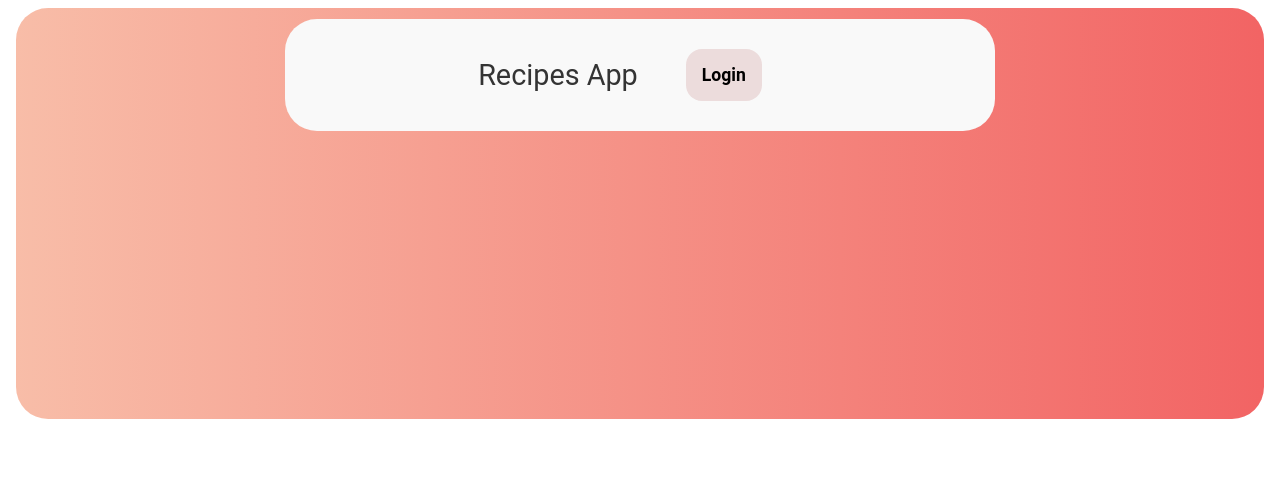
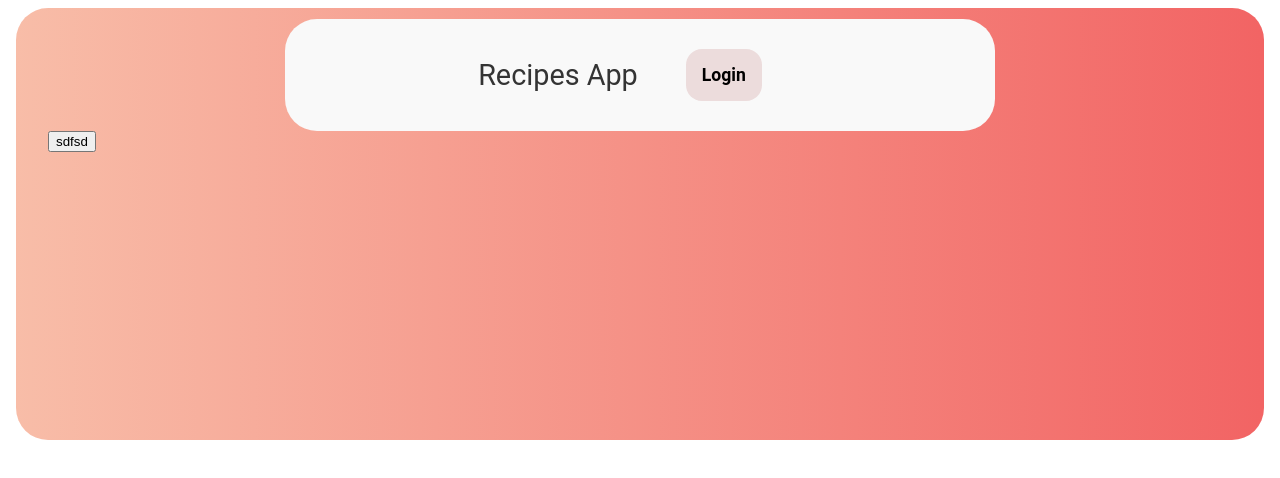
Before and after one commit to weronikabuczak/recipes-app, a React (Create React App) app: page /profile in a window 1280 px wide. Shown: the top 478 px of the page. Built offline with nearby package versions, Linux system fonts and the light colour scheme.

Commit message:
Add use of token

```diff
--- a/src/App.js
+++ b/src/App.js
@@ -4,6 +4,7 @@ import RecipesPage from "./router-pages/RecipesPage";
 import ShoppingListPage from "./router-pages/ShoppingListPage";
 import AuthenticationPage from "./router-pages/AuthenticationPage";
 import MainContainer from "./components/MainContainer/MainContainer";
+import ProfilePage from "./router-pages/ProfilePage";
 
 function App() {
     return (
@@ -21,6 +22,9 @@ function App() {
                 <Route path='/shopping'>
                     <ShoppingListPage/>
                 </Route>
+                <Route path='/profile'>
+                    <ProfilePage/>
+                </Route>
             </Switch>
         </MainContainer>
     );
--- a/src/components/Auth/AuthWindow.js
+++ b/src/components/Auth/AuthWindow.js
@@ -49,6 +49,7 @@ const AuthWindow = () => {
             setIsLoading(false);
             if (response.ok) {
                 return response.json();
+
             } else {
                 return response.json().then(data => {
                     if (data.error.message) {
@@ -60,6 +61,7 @@ const AuthWindow = () => {
             }
         }).then((data) => {
             authContext.login(data.idToken);
+            console.log(data.idToken);
             console.log(data)
         })
             .catch(error => setError(error.message));
--- a/src/components/Home/Home.js
+++ b/src/components/Home/Home.js
@@ -2,6 +2,7 @@ const Home = () => {
     return (
         <header>
             <h1>Welcome!</h1>
+
         </header>
     )
 }
--- a/src/components/MainContainer/NavigationBar.js
+++ b/src/components/MainContainer/NavigationBar.js
@@ -38,6 +38,10 @@ const NavigationBar = () => {
                             <Link to='/auth'>Login</Link>
                         </li>}
                     {isLoggedIn &&
+                        <li>
+                            <Link to='/profile'>Profile</Link>
+                        </li>}
+                    {isLoggedIn &&
                         <li onClick={logoutHandler}>
                             Logout
                         </li>}
--- /dev/null
+++ b/src/components/Profile/Profile.js
@@ -0,0 +1,26 @@
+import classes from './Profile.module.css';
+import authContext from "../../store/auth-context";
+import {useContext} from "react";
+
+const Profile = () => {
+    const auth = useContext(authContext);
+
+    const token = auth.token;
+    console.log("token" +   token);
+
+    const sendHandler = async () => {
+        const response = await fetch(`https://recipes-app-32684-default-rtdb.firebaseio.com/meals.json`);
+
+        if (!response.ok) {
+            throw new Error('Cannot load content.');
+        }
+        const responseData = await response.json();
+        console.log(responseData);
+
+    }
+    return (
+        <button onClick={sendHandler}>sdfsd</button>
+    )
+}
+
+export default Profile;
--- /dev/null
+++ b/src/router-pages/ProfilePage.js
@@ -0,0 +1,10 @@
+import Home from "../components/Home/Home";
+import Profile from "../components/Profile/Profile";
+
+const ProfilePage = () => {
+    return (
+        <Profile/>
+    )
+}
+
+export default ProfilePage;
```
Also changed, not shown: src/components/Profile/Profile.module.css (added).
